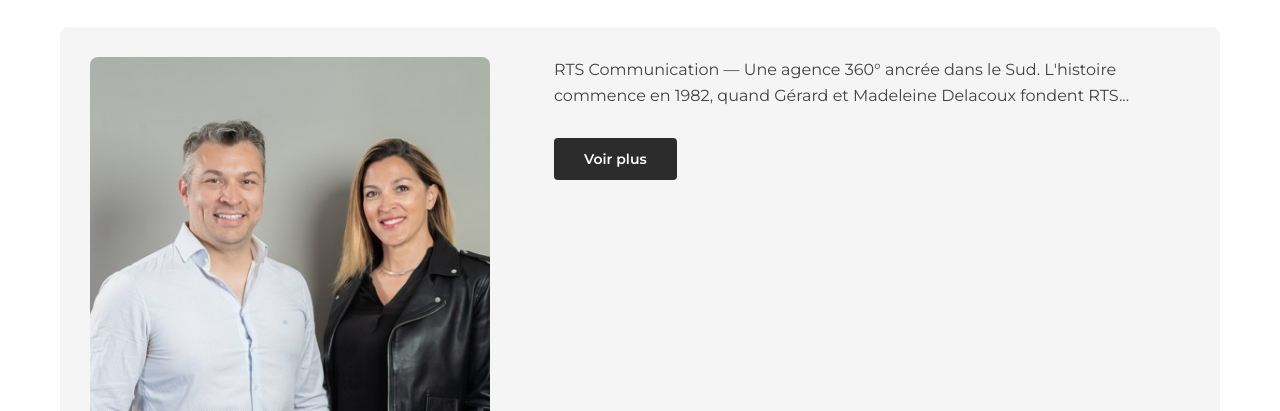
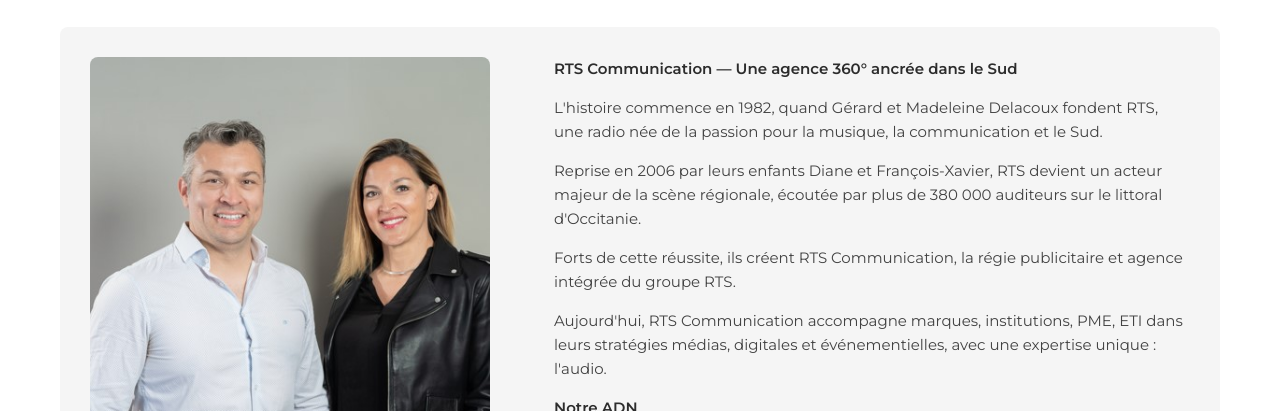
Before and after one commit to rtsfm/rtscommunication2026, a website built with Vite: page index.html in a window 1280 px wide. Shown: the part 689-1100 px from the top of the page. Built offline with nearby package versions, Linux system fonts and the light colour scheme.

Commit message:
Updated index.html

```diff
--- a/index.html
+++ b/index.html
@@ -27,8 +27,6 @@
                 <div class="about-content">
                     <img src="/public/François-Xavier et Diane Delacoux.jpg" alt="François-Xavier et Diane Delacoux" class="about-image">
                     <div class="about-text">
-                        <p class="preview-text">RTS Communication — Une agence 360° ancrée dans le Sud. L'histoire commence en 1982, quand Gérard et Madeleine Delacoux fondent RTS...</p>
-                        <div class="full-text" id="fullText">
                         <p><strong>RTS Communication — Une agence 360° ancrée dans le Sud</strong></p>
                         <p>L'histoire commence en 1982, quand Gérard et Madeleine Delacoux fondent RTS, une radio née de la passion pour la musique, la communication et le Sud.</p>
                         <p>Reprise en 2006 par leurs enfants Diane et François-Xavier, RTS devient un acteur majeur de la scène régionale, écoutée par plus de 380 000 auditeurs sur le littoral d'Occitanie.</p>
@@ -38,8 +36,6 @@
                         <p>Une agence 360° qui conçoit, produit et diffuse des campagnes optimisées sur tous les canaux.</p>
                         <p>Un ADN audio fort, héritage de la radio : spots, podcasts, jingle, radio in store, branding sonore…</p>
                         <p>Un ancrage local solide, avec plus de 40 ans de lien avec les territoires du Sud.</p>
-                        </div>
-                        <button class="btn-toggle" id="toggleBtn" onclick="toggleText()">Voir plus</button>
                     </div>
                 </div>
             </section>
--- a/style.css
+++ b/style.css
@@ -101,47 +101,14 @@
     color: var(--color-dark-gray);
 }
 
-.preview-text {
-    margin-bottom: 15px;
-    font-size: 16px;
-}
-
-.full-text {
-    max-height: 0;
-    overflow: hidden;
-    transition: max-height 0.5s ease;
-}
-
-.full-text.active {
-    max-height: 2000px;
-}
-
-.full-text p {
+.about-text p {
     margin-bottom: 15px;
     font-size: 15px;
 }
 
-.full-text strong {
+.about-text strong {
     color: var(--color-anthracite);
     font-weight: 600;
-}
-
-.btn-toggle {
-    background-color: var(--color-anthracite);
-    color: var(--color-white);
-    border: none;
-    padding: 12px 30px;
-    font-size: 14px;
-    font-weight: 600;
-    border-radius: 4px;
-    cursor: pointer;
-    transition: background-color 0.3s ease;
-    margin-top: 15px;
-    font-family: var(--font-main);
-}
-
-.btn-toggle:hover {
-    background-color: var(--color-dark-gray);
 }
 
 .expertise-grid {
```
Lines whose indentation alone changed are shown as unchanged.
